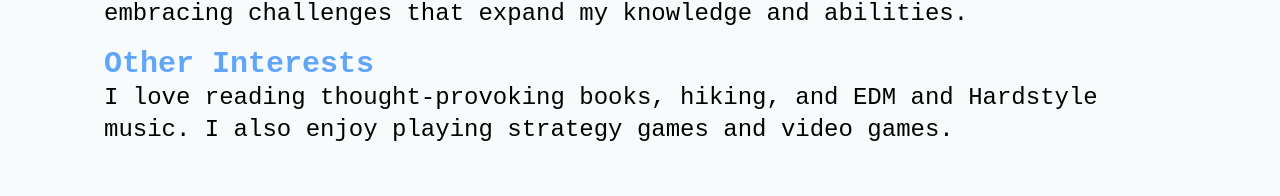
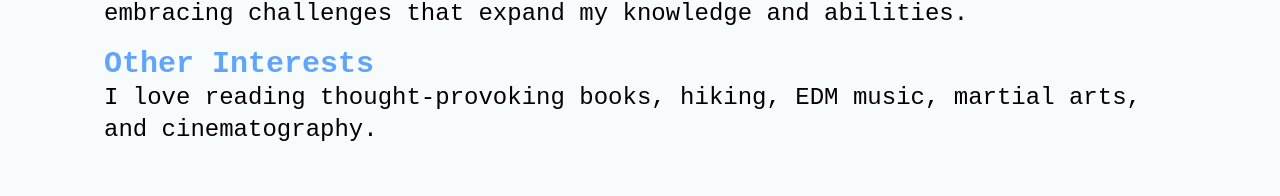
Before and after one commit to ryanwcchan/new-portfolio, a React (Vite) app: page / in a window 1280 px wide. Shown: the part 6255-6451 px from the top of the page. Built offline with nearby package versions, Linux system fonts and the light colour scheme; a web font is replaced by a local one.

Commit message:
refactor: Edit interests.

```diff
--- a/src/components/Interests.jsx
+++ b/src/components/Interests.jsx
@@ -45,8 +45,8 @@ export default function Interests() {
           Other Interests
         </h2>
         <p className="text-2xl">
-          I love reading thought-provoking books, hiking, and EDM and Hardstyle
-          music. I also enjoy playing strategy games and video games.
+          I love reading thought-provoking books, hiking, EDM music, martial
+          arts, and cinematography.
         </p>
       </div>
     </div>
```
